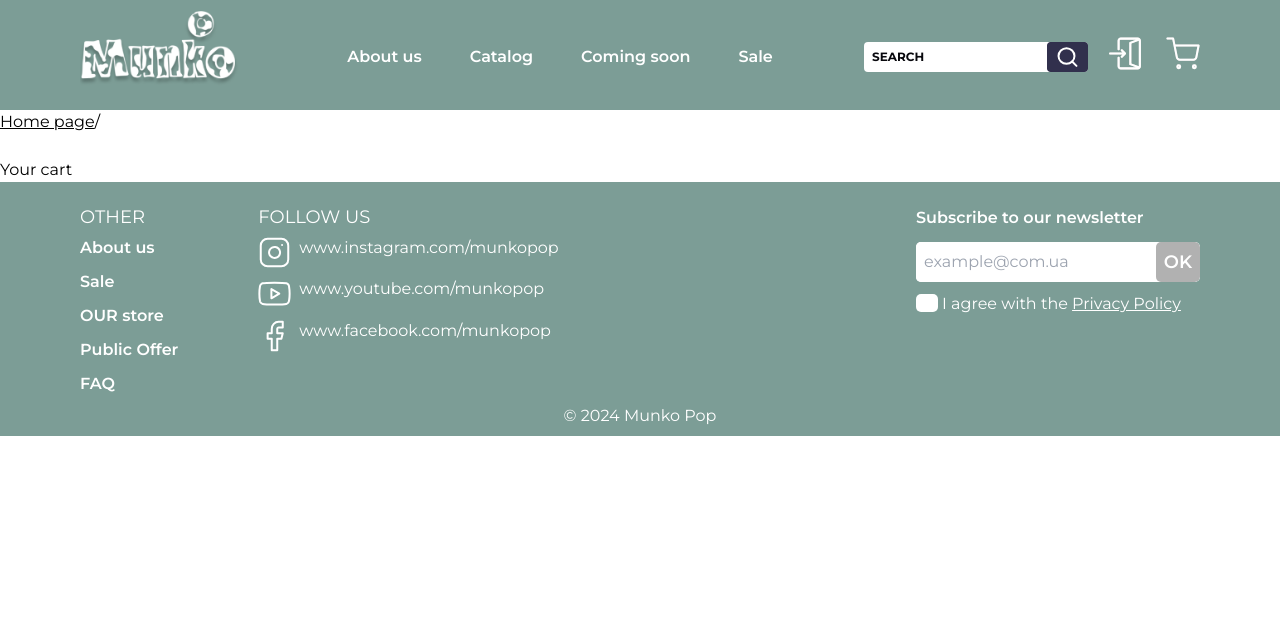
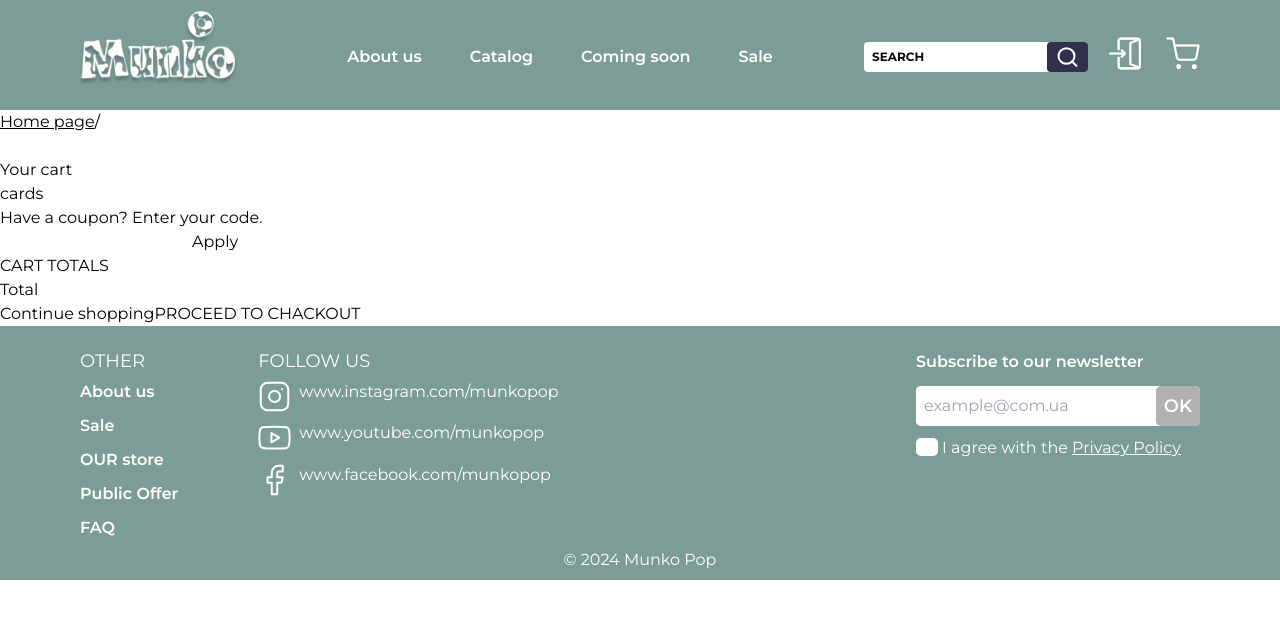
Before and after one commit to petrenkodmytro/munko-front, a Next.js app: page /cart in a window 1280 px wide. Shown: the top 618 px of the page. Built offline with nearby package versions, Linux system fonts and the light colour scheme; no server answers.

Commit message:
add content to cart

```diff
--- a/src/app/cart/page.tsx
+++ b/src/app/cart/page.tsx
@@ -12,7 +12,27 @@ const Cart = (props: Props) => {
         </Link>
         /
       </div>
-      <p>Your cart</p>
+      <h3>Your cart</h3>
+      <div>
+        {/* your cart */}
+        <div>cards</div>
+        <div>
+          <p>Have a coupon? Enter your code.</p>
+          <input type="text" />
+          <button type="button">Apply</button>
+        </div>
+        {/* cart totals */}
+        <div>
+          <h4 className="uppercase">Cart totals</h4>
+          <p>Total</p>
+          <div>
+            <Link className="" href={'/catalog'}>
+              Continue shopping
+            </Link>
+            <button type="button">PROCEED TO CHACKOUT</button>
+          </div>
+        </div>
+      </div>
     </section>
   );
 };
--- a/src/app/not-found.tsx
+++ b/src/app/not-found.tsx
@@ -1,13 +1,15 @@
+import Image from 'next/image';
 import Link from 'next/link';
-import React from 'react';
+import page404 from '../../public/image/404.png';
 
 type Props = {};
 
 const NotFound = (props: Props) => {
   return (
-    <div>
-      <h2>Not Found</h2>
-      <p>Could not find requested resource</p>
+    <div className="flex flex-col gap-10 items-center py-10">
+      <h2>The page not found</h2>
+      <p>Please don’t give up! Go back and try again</p>
+      <Image src={page404} alt="page 404" width={300} />
       <p>
         Back to{' '}
         <Link href="/" className="italic text-indigo-500">
--- a/src/components/header/Header.tsx
+++ b/src/components/header/Header.tsx
@@ -8,16 +8,23 @@ import SearchForm from './search-form';
 import Navigation from './header-nav';
 import BurgerMenu from './burger-menu';
 import Image from 'next/image';
+import useWindowSize from '@/hooks/useWindowSize';
 
 const Header = () => {
-
+  const { width } = useWindowSize();
   return (
     <>
       <header className="pt-4 pb-2 px-4 md:px-5 lg:px-20 md:pb-4 md:pt-0 bg-footer flex justify-between">
-        <BurgerMenu />
+        {width < 1024 && <BurgerMenu />}
         <div className="md:mr-auto w-40 md:w-28 lg:w-48 md:pt-px">
           <Link href={'/'}>
-            <Image src={logo.src} alt="Logo" width={160} height={93} className=" md:pl-2.5 lg:px-0" />
+            <Image
+              src={logo.src}
+              alt="Logo"
+              width={160}
+              height={93}
+              className=" md:pl-2.5 lg:px-0"
+            />
           </Link>
         </div>
         <nav className="lg:block hidden mt-5 bg-footer mr-auto w-3/4 absolute top-52 self-center lg:w-auto lg:static">
```
Also changed, not shown: public/image/404.png (added).
